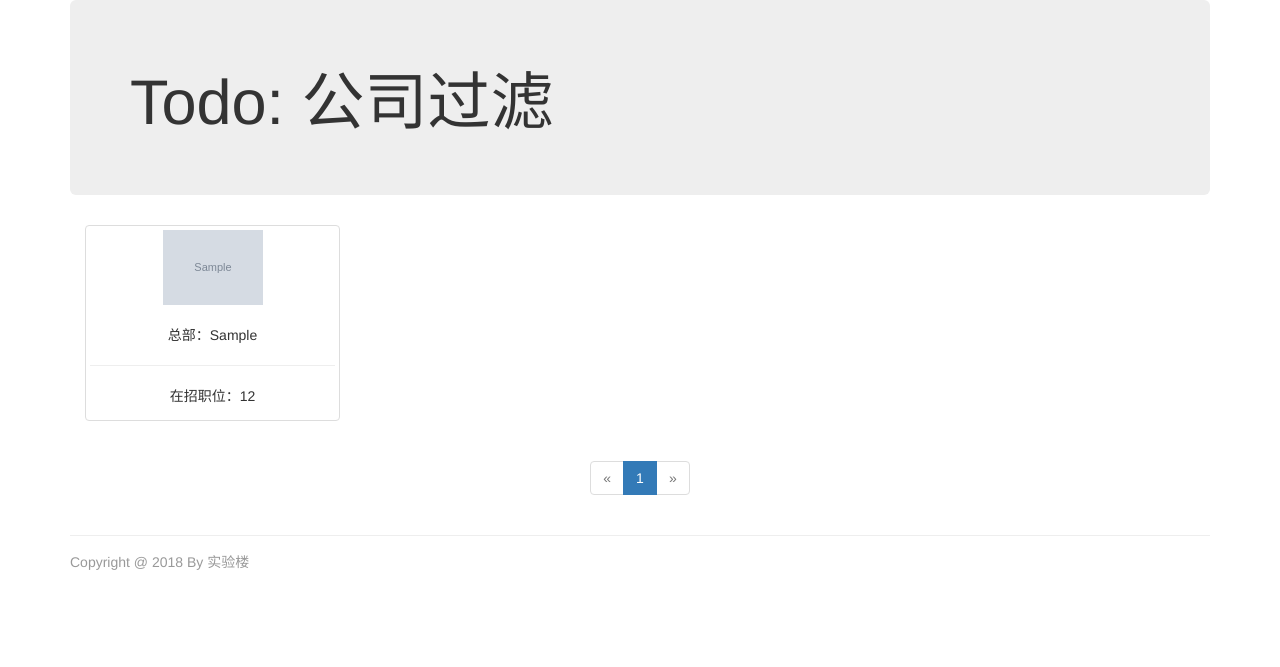
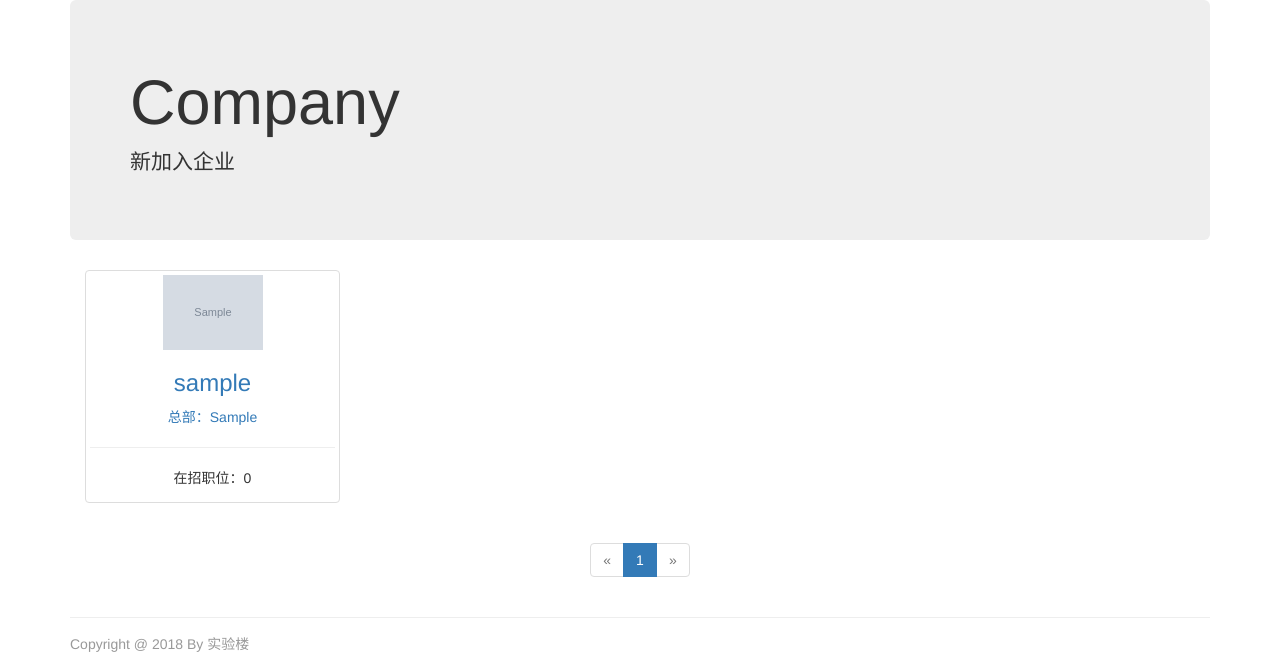
Before and after one commit to LouPlus/jobplus7-15, a Flask app: page /company/ in a window 1280 px wide. Shown: the part 72-739 px from the top of the page. Run offline with Flask 2, Linux system fonts and the light colour scheme; tables that the repository leaves empty hold one stand-in row (values such as "Sample post"); grey boxes marked "Sample" are stand-in pictures; data that the repository does not hold is empty; some libraries are stand-ins or nearby versions.

Commit message:
this closes #56 and closes #57 and closes #58 (#59)
* 修改企业index页面

* front.index页面，工作、企业显示 优化

* macros.html编码问题

* 完善连接OC

```diff
--- a/jobplus/templates/company/detail.html
+++ b/jobplus/templates/company/detail.html
@@ -17,7 +17,7 @@
         <div class='col-md-9'>
             <h2>{{ company.username }}</h2>
             <p>{{ company.detail.description }}</p>
-            <a href="{{ company.detail.site}}">{{ company.detail.site }}</a>
+            <a href="{{company.detail.site}}">{{ company.detail.site }}</a>
         </div><!--col-md-9-->
 
     </div><!--container-->
@@ -36,9 +36,10 @@
         {% if panel == 'about'%}
             {{ company.detail.about  }}
         {% else %}
-        {% for job in company.jobs %}
+        {% for job in company.job %}
         <div class='job-item'>
             <a href='{{ url_for('job.detail',job_id=job.id) }}'>
+                <div class='row'>
                 <h4>{{ job.name }}<h4>
                 <p>
                 <span class='job-salary'>{{ job.low }}-{{ job.high }}</span><!--job-salary-->
@@ -46,6 +47,7 @@
                 <span class='job-meta'>经验{{ job.experience }}{% if not job.experience == '不限' %}年{% endif %}{{ job.degree  }}</span>
 
                 </p>
+                </div>
             </a>
         </div><!--job-item-->
         {% endfor %}
--- a/jobplus/templates/company/index.html
+++ b/jobplus/templates/company/index.html
@@ -4,13 +4,14 @@
 
 {% block title %}公司列表{% endblock %}
 
-
 {% block body %}
 <div class="jumbotron">
-  <h1>Todo: 公司过滤</h1>
+        <h1>Company</h1>
+        <p>新加入企业</p>
 </div>
 
-<div class="job-list">
+
+<div class="company-list">
   {% for company in pagination.items %}
     {{ render_company(company) }}
   {% endfor %}
--- a/jobplus/templates/macros.html
+++ b/jobplus/templates/macros.html
@@ -3,7 +3,7 @@
 <form method='POST' action='{{ url }}'>
 <!--用form标签包裹宏，POST方法上传数据，上传的路由地址-->
     {{form.csrf_token}}
-    <!--产生csrf_tokenֵ值，这个值用来防护csrf攻击-->
+    <!--产生csrf_token值，这个值用来防护csrf攻击-->
     {% for field in form %}
 
         {%if field.type == 'CSRFTokenField' %}
@@ -70,22 +70,22 @@
 {% macro render_job(job) %}
 <div class="col-sm-6 col-md-4">
         <div class="job-box">
+            <a href="{{ url_for('job.detail',job_id=job.id) }}">
             <div class="caption">
               <b>{{ job.name }}</b>
               <p>经验{{ job.experience }} {% if job.experience != '不限' %}年{% endif %} 学历{{ job.degree }}</p>
-              {% for tag in job.tags %}
-              <span class="label label-default">{{ tag }}</span>
-              {% endfor %}
             </div>
+            </a>
             <hr>
             <div class="media">
               <div class="media-left">
-                <a href="#">
+
+                <a href="{{ url_for('company.detail',company_id=job.company.id) }}">
                 <img class="media-object" src="{{ job.company.logo }}" width="40" height="40" alt="...">
                 </a>
                 </div>
-                <div class="media-body"><h4 class="media-heading">{{ job.company.name }}</h4>
-                <span class="company-meta">{{ job.company.location }}/{{ job.company.description }}</span>
+                <div class="media-body"><h4 class="media-heading">{{ job.company.username }}</h4>
+                <span class="company-meta">{{ job.company.detail.location }}/{{ job.company.detail.description }}</span>
                 </div>
             </div>
         </div>
@@ -95,11 +95,13 @@
 {% macro render_company(company) %}
 <div class="col-sm-6 col-md-3 company-item">
         <div class="thumbnail">
-            <img src="{{ company.logo }}" width="100" height="100" alt="...">
-            <h3>{{ company.name }}</h3>
-            <p>总部：{{ company.location }}</p>
+            <a href='{{ url_for('company.detail',company_id=company.id) }}'>
+                <img src="{{ company.logo }}" width="100" height="100" alt="...">
+                <h3>{{ company.user.username }}</h3>
+                <p>总部：{{ company.location }}</p>
+            </a>
         <hr>
-        <p>在招职位：12</p>
+        <p>在招职位：{{ company.user.job.count() }}</p>
         </div>
       </div>
 {% endmacro %}
```
Also changed, not shown: jobplus/handlers/front.py (+15 -2 lines), jobplus/templates/index.html (+17 -48 lines).
